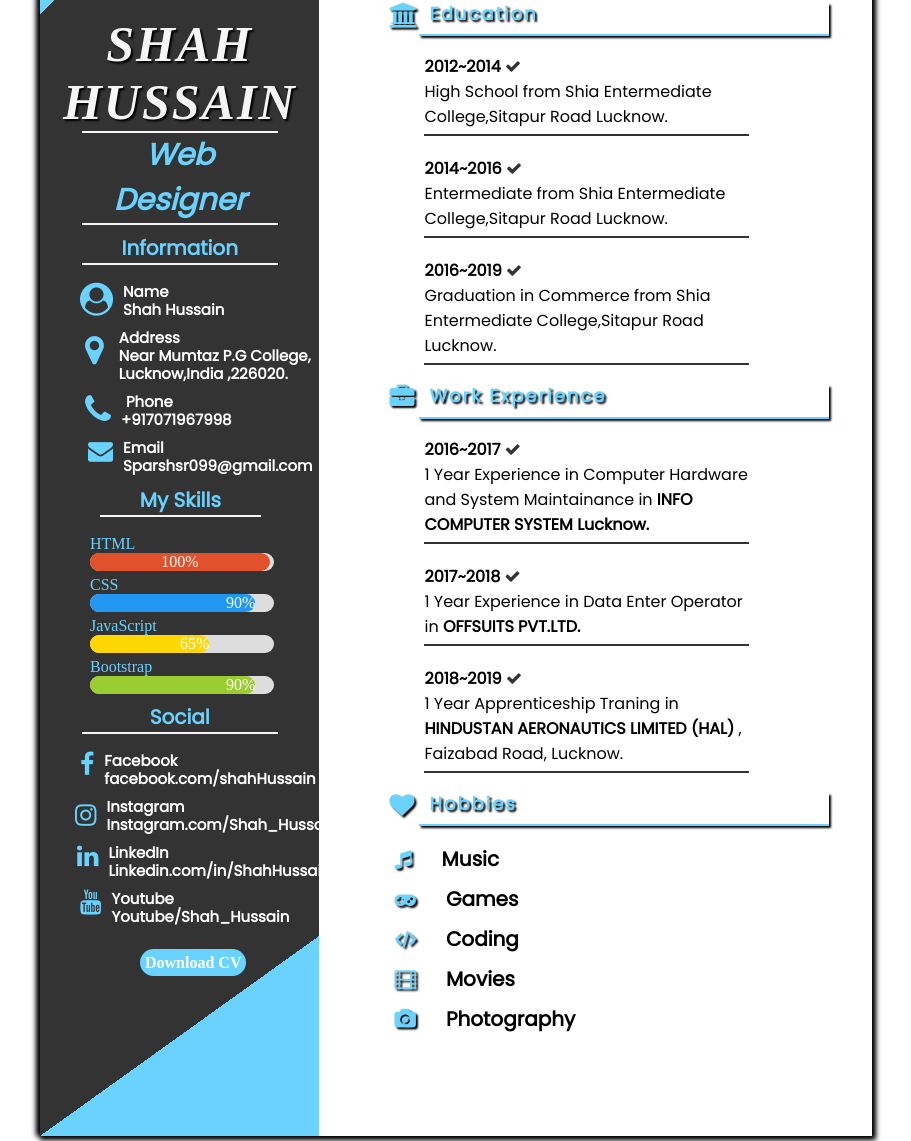
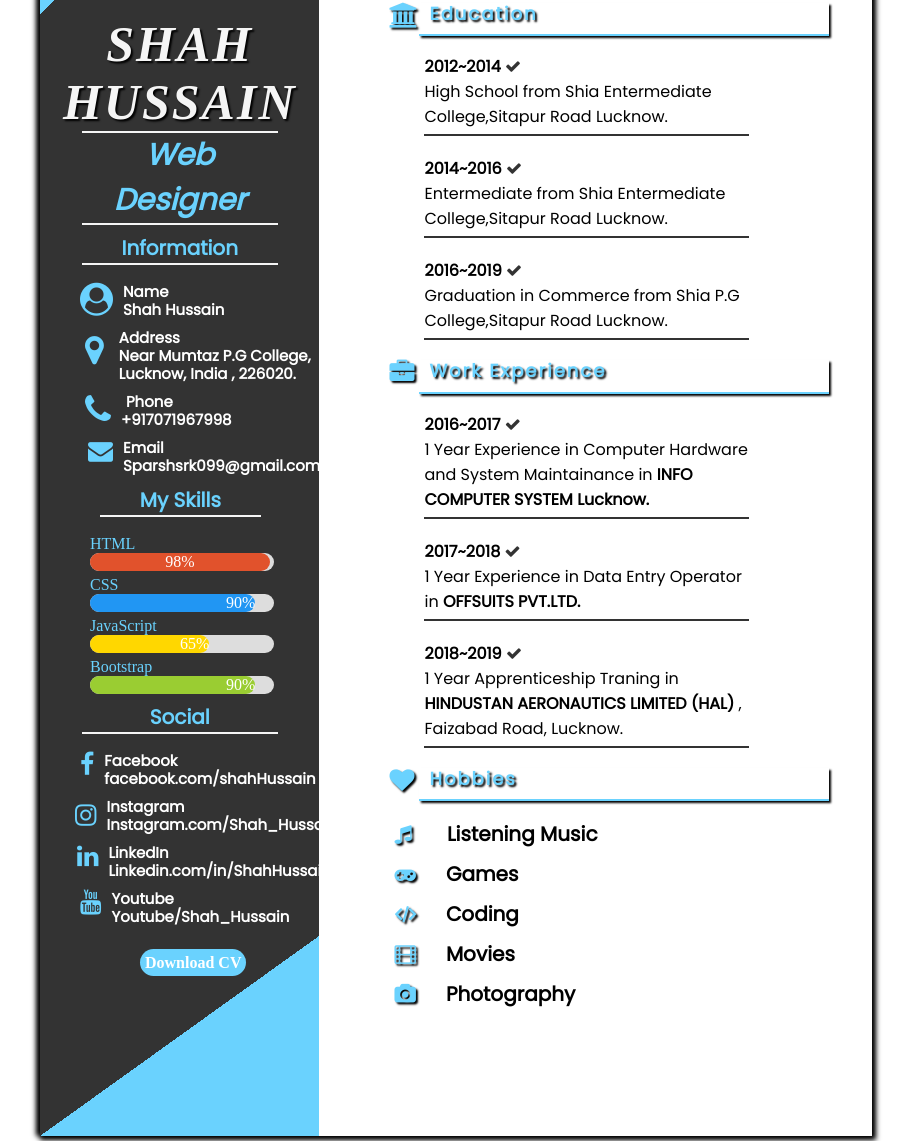
Before and after one commit to Shah-Hussain/MyResume, a plain HTML site: page index.html in a window 1280 px wide. Shown: the part 315-1456 px from the top of the page, without its empty margins (184-1095 px from the left). Drawn offline with Linux system fonts and the light colour scheme.

Commit message:
I Update Something.

```diff
--- a/index.html
+++ b/index.html
@@ -38,7 +38,7 @@
 				<span class="fa fa-map-marker para1 " style="font-size: 33px;text-shadow:2px 2px 2px black,-2px -2px -2px black;margin-left: 25px;margin-top: 5px;">
 				</span> </div>
 				<div class="text" important!><span style="font-size: 15px; line-height: 1.2;color:white;font-weight: bolder; font-family: 'Poppins', sans-serif;margin-left:15px; ;">Address <br>
-				<span class="para2 " style="margin-left: 15px;">Near Mumtaz P.G College,<br> <span style="margin-left: 15px;">Lucknow,India ,226020.</span></span></div>
+				<span class="para2 " style="margin-left: 15px;">Near Mumtaz P.G College, <br> <span style="margin-left: 15px;">Lucknow, India , 226020.</span></span></div>
 
 					<div class="icon ">
 				<span class="fa fa-phone para1 " style="font-size: 33px;margin-left:25px;text-shadow:2px 2px 2px black,-2px -2px -2px black;">
@@ -50,7 +50,7 @@
 				<span class="fa fa-envelope para1 " style="font-size: 25px;margin-left: 28px;text-shadow:2px 2px 2px black,-2px -2px -2px black;">
 				</span> </div>
 				<div class="text" important!><span style="font-size: 15px; line-height: 1.2;color:white;font-weight: bolder; font-family: 'Poppins', sans-serif;margin-left:10px; ;">Email <br>
-				<span class="para2 " style="margin-left: 10px;">Sparshsr099@gmail.com</span></div>
+				<span class="para2 " style="margin-left: 10px;">Sparshsrk099@gmail.com</span></div>
 
 
 					</center>
@@ -62,7 +62,7 @@
 <br>
 <p>HTML</p>
 <div class="cont">
-  <div class="skills html">100%</div>
+  <div class="skills html">98%</div>
 </div>
 
 <p>CSS</p>
@@ -136,7 +136,7 @@
 						</h2></div>
 					<br>
 					<div class="paragraph">
-					<p class="paragraph">I am  a  Web designer and Front-End Web Developer. I have Knowledge of Web designing Technologies like HTML5 , CSS3 , JavaScript and BootStrap Framework.I can Create Modern Mobile-First websites and Landing WebPages.</p>
+					<p class="paragraph">I am  a  Web designer and Front-End Web Developer. I have Knowledge of Web designing Technologies like HTML5 , CSS3 , JavaScript and BootStrap Framework. I can Create Modern Mobile-First websites and Landing WebPages.</p>
 				</div>
 
 			</div><br>
@@ -163,7 +163,7 @@
 						</ul>
 						<ul>
 							<li>2016~2019 <span class="fa fa-check"></span></li>
-							<p>Graduation in Commerce from  Shia Entermediate College,Sitapur Road Lucknow.</p>
+							<p>Graduation in Commerce from  Shia P.G College,Sitapur Road Lucknow.</p>
 
 
 						</ul>
@@ -187,7 +187,7 @@
 						</ul>
 						<ul>
 							<li>2017~2018 <span class="fa fa-check"></li>
-							<p>1 Year Experience in Data Enter Operator in <strong>OFFSUITS PVT.LTD.</strong></p>
+							<p>1 Year Experience in Data Entry Operator in <strong>OFFSUITS PVT.LTD.</strong></p>
 
 
 						</ul>
@@ -211,7 +211,7 @@
 						</h2></div>
 					<br>
 				<ul>
-					<li><span class="fa fa-music text-shadow"style="color:#6ad2fe;margin-right: 30px;"></span>Music</li>
+					<li><span class="fa fa-music text-shadow"style="color:#6ad2fe;margin-right: 30px;"></span> Listening Music</li>
 					<li><span class="fa fa-gamepad text-shadow"style="color:#6ad2fe;margin-right: 30px;"></span>Games</li>
 					<li><span class="fa fa-code text-shadow" style="font-weight: bolder;color:#6ad2fe; margin-right: 30px;"></span>Coding</li>
 					<li><span class="fa fa-film text-shadow"style="color:#6ad2fe;margin-right: 30px;"></span>Movies</li>
```
